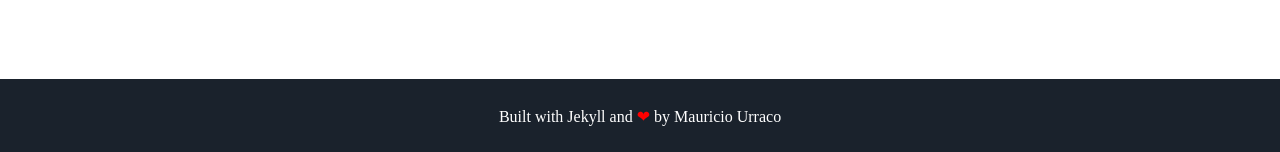
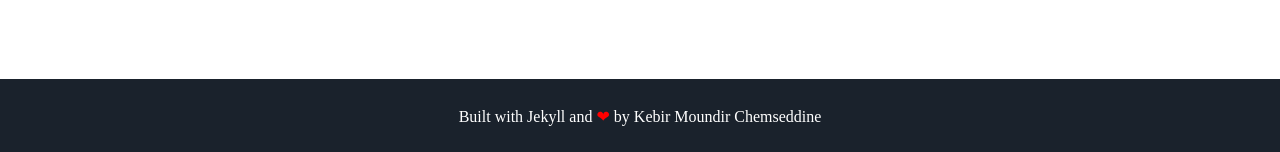
Before and after one commit to Mondirkb/blog, a Jekyll site: the page built from index.html, in a window 1280 px wide. Shown: the part 1574-1726 px from the top of the page. Built offline with Jekyll 4.4.1, drawn with Linux system fonts in a browser that asks for light colours; some web fonts are replaced.

Commit message:
Update footer.html

```diff
--- a/_includes/footer.html
+++ b/_includes/footer.html
@@ -1,6 +1,6 @@
 <footer class="footer">
     <!-- <p>&copy; {{ site.username }}</p> -->
-    <p>Built with Jekyll and <span class="love">❤</span> by <a href="https://github.com/murraco">Mauricio Urraco</a></p>
+    <p>Built with Jekyll and <span class="love">❤</span> by <a href="https://github.com/mondirkb">Kebir Moundir Chemseddine</a></p>
 </footer>
 <script src="//cdn.jsdelivr.net/particles.js/2.0.0/particles.min.js"></script>
 <script src="{{ '/assets/js/sweet-scroll.min.js' | prepend: site.baseurl }}"></script>
```
